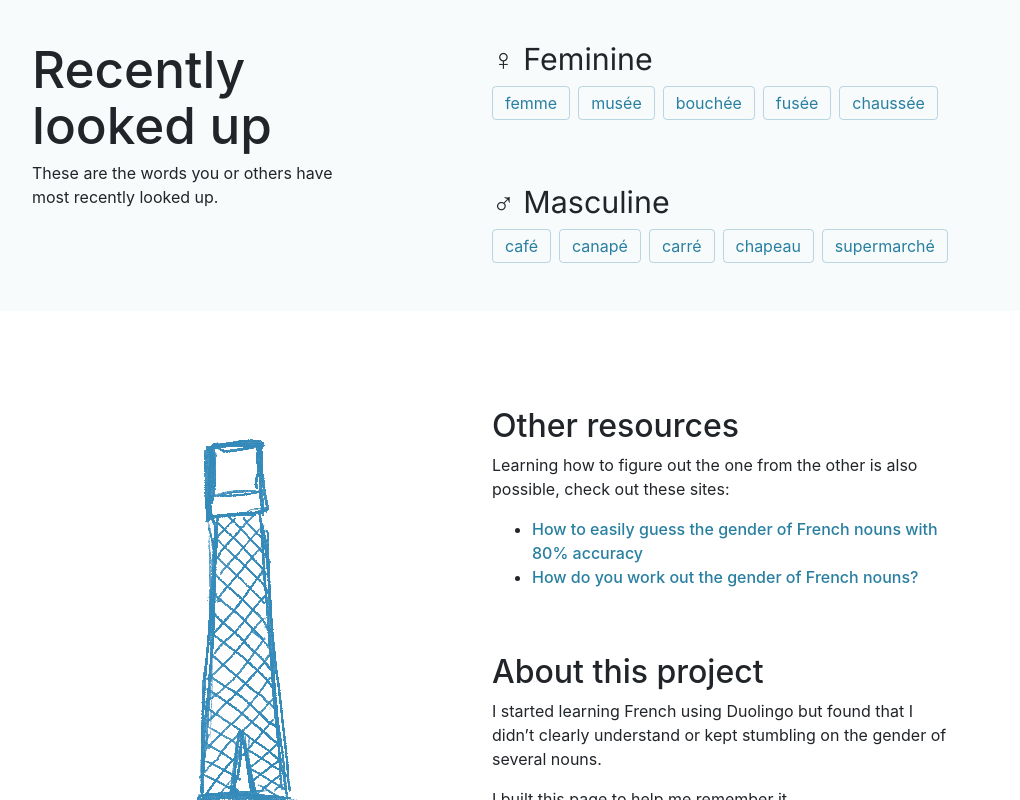
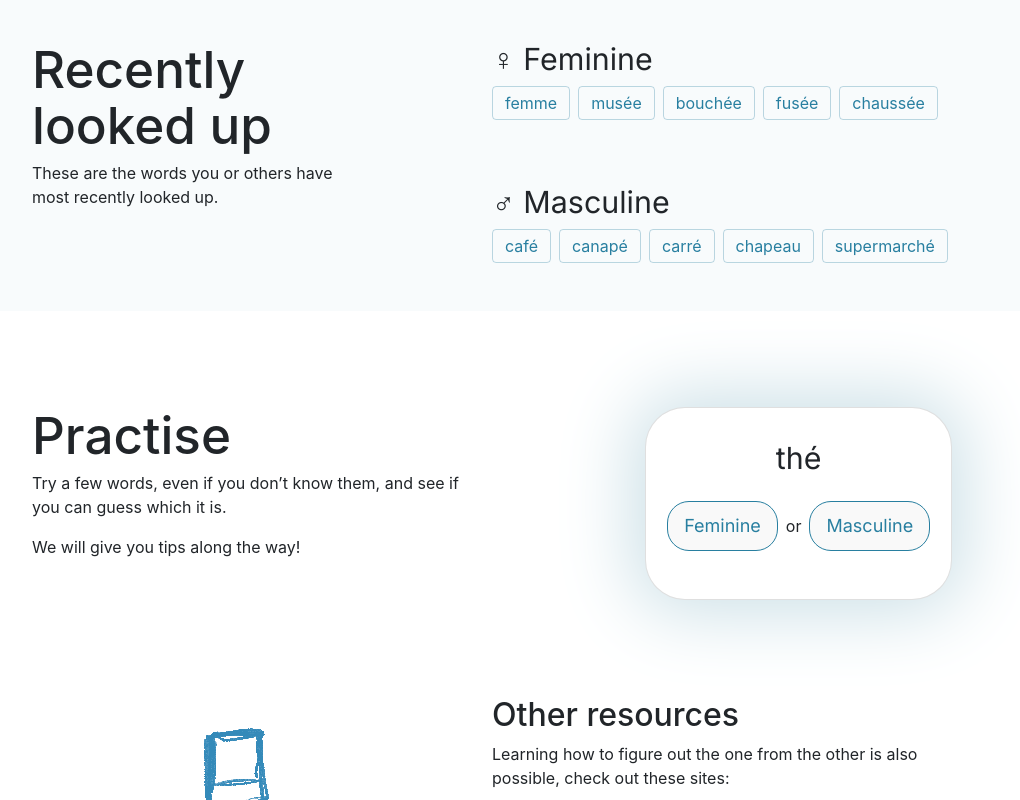
Before and after one commit to ddikman/genre-substantif, a Vue app: page / in a window 1280 px wide. Shown: the part 433-1233 px from the top of the page, without its empty margins (148-1168 px from the left). Built offline with nearby package versions, Linux system fonts and the light colour scheme.

Commit message:
Added a practice section

```diff
--- a/src/App.vue
+++ b/src/App.vue
@@ -2,6 +2,7 @@
 
 import { ref } from 'vue'
 import NounLookup from './components/NounLookup.vue'
+import Practice from './components/Practice.vue';
 import { recentFeminine, recentMasculine } from './stores/lookups';
 
 </script>
@@ -40,6 +41,7 @@ import { recentFeminine, recentMasculine } from './stores/lookups';
       </div>
     </div>
   </div>
+  <Practice></Practice>
   <div class="container section-top-spacer">
     <div class="row">
       <div class="col-md-6 p-0 hide-mobile">
--- /dev/null
+++ b/src/components/Practice.vue
@@ -0,0 +1,137 @@
+<script setup lang="ts">
+
+import { ref } from 'vue';
+import { FEMININE, MASCULINE } from '../models/word';
+
+interface WordExample {
+  word: string;
+  tip: string;
+  gender: string;
+}
+
+const FEMININE_ENDINGS = 'Feminine words typically end in -e or -ion, except -age, -ege, -é or -isme'
+const MASCULINE_ENDINGS = 'Masculine words are typically not ending in -e or -ion'
+const MASCULINE_ENDING_ACCENT = 'Words ending with -é are typically masculine as it is an exceptio to the rule of feminine words'
+const EXCEPTION_E_ENDING = 'This is an exception, despite ending in -e it is masculine'
+
+let words: WordExample[] = [
+  { word: 'legume', 'tip': EXCEPTION_E_ENDING, gender: MASCULINE },
+  { word: 'fenêtre', 'tip': FEMININE_ENDINGS, gender: FEMININE },
+  { word: 'zoo', 'tip': MASCULINE_ENDINGS, gender: MASCULINE },
+  { word: 'chat', 'tip': MASCULINE_ENDINGS, gender: MASCULINE },
+  { word: 'cheval', 'tip': MASCULINE_ENDINGS, gender: MASCULINE },
+  { word: 'plage', 'tip': FEMININE_ENDINGS, gender: FEMININE },
+  { word: 'banque', 'tip': FEMININE_ENDINGS, gender: FEMININE },
+  { word: 'maison', 'tip': FEMININE_ENDINGS, gender: FEMININE },
+  { word: 'appartement', 'tip': MASCULINE_ENDINGS, gender: MASCULINE },
+  { word: 'thé', 'tip': MASCULINE_ENDINGS, gender: MASCULINE },
+  { word: 'café', 'tip': MASCULINE_ENDING_ACCENT, gender: MASCULINE },
+  { word: 'salon', 'tip': MASCULINE_ENDINGS, gender: MASCULINE },
+  { word: 'addition', 'tip': FEMININE_ENDINGS, gender: FEMININE },
+  { word: 'musique', 'tip': FEMININE_ENDINGS, gender: FEMININE },
+  { word: 'verre', 'tip': FEMININE_ENDINGS, gender: FEMININE },
+  { word: 'banque', 'tip': FEMININE_ENDINGS, gender: FEMININE },
+]
+
+let triedWords: WordExample[] = []
+
+const randomWord = () => {
+  const index = Math.floor(Math.random() * words.length);
+  const selectedWord = words.splice(index, 1)[0]
+  triedWords.push(selectedWord)
+  if (words.length === 0) {
+    words = triedWords
+    triedWords = []
+  }
+  return selectedWord;
+}
+
+const word = ref(randomWord())
+const previousWord = ref(word.value)
+const answered = ref(false);
+
+const correctAnswer = ref(false);
+const tip = ref('');
+
+const answer = (gender: string) => {
+  answered.value = true;
+  correctAnswer.value = gender == word.value.gender;
+  tip.value = word.value.tip
+  Math.random()
+  previousWord.value = word.value
+  word.value = randomWord()
+}
+
+</script>
+
+<template>
+  <section class="section-top-spacer">
+    <div class="content container">
+      <div class="row">
+        <div class="col-md-8 section-text text-start p-0">
+          <h1 id="find-gender">Practise</h1>
+          <div style="max-width: 70%;">
+            <p>Try a few words, even if you don’t know them, and see if you can guess which it is.</p>
+            <p>We will give you tips along the way!</p>
+          </div>
+        </div>
+        <div class="col-md-4 p-0">
+          <div class="card text-center">
+            <h2 class="subtitle">{{ word.word }}</h2>
+            <div class="button-choices">
+              <button @click="answer(FEMININE)">Feminine</button>
+              <span>or</span>
+              <button @click="answer(MASCULINE)">Masculine</button>
+            </div>
+            <div v-if="answered">
+              <hr/>
+              <div v-if="correctAnswer">That's right!<br/> <span class="the-word">{{ previousWord.word }}</span> is {{ previousWord.gender }}!</div>
+              <div v-else>
+                <p>I'm sorry. <span class="the-word">{{ previousWord.word }}</span> is {{ previousWord.gender }}</p>
+                <p>{{ tip }}</p>
+              </div>
+            </div>
+          </div>
+        </div>
+      </div>
+    </div>
+  </section>
+</template>
+
+<style scoped>
+
+.the-word {
+  font-weight: bold;
+  color: var(--color-accent);
+}
+.button-choices {
+  display: flex;
+  justify-content: center;
+  align-items: center;
+  margin: 1rem 0;
+  gap: 0.5rem;
+}
+
+button {
+  border: 1px solid var(--color-primary);
+  border-radius: 22px;
+  padding: 13px 16px;
+
+  color: var(--color-primary);
+  font-family: 'Inter';
+  font-style: normal;
+  font-weight: 400;
+  font-size: 18px;
+  line-height: 22px;
+}
+
+button:hover {
+  color: var(--color-accent);
+  border-color: var(--color-accent);
+}
+
+button:focus {
+  outline: none;
+}
+
+</style>
```
Also changed, not shown: 1 other file (tests, documents, lock files or other folders).
